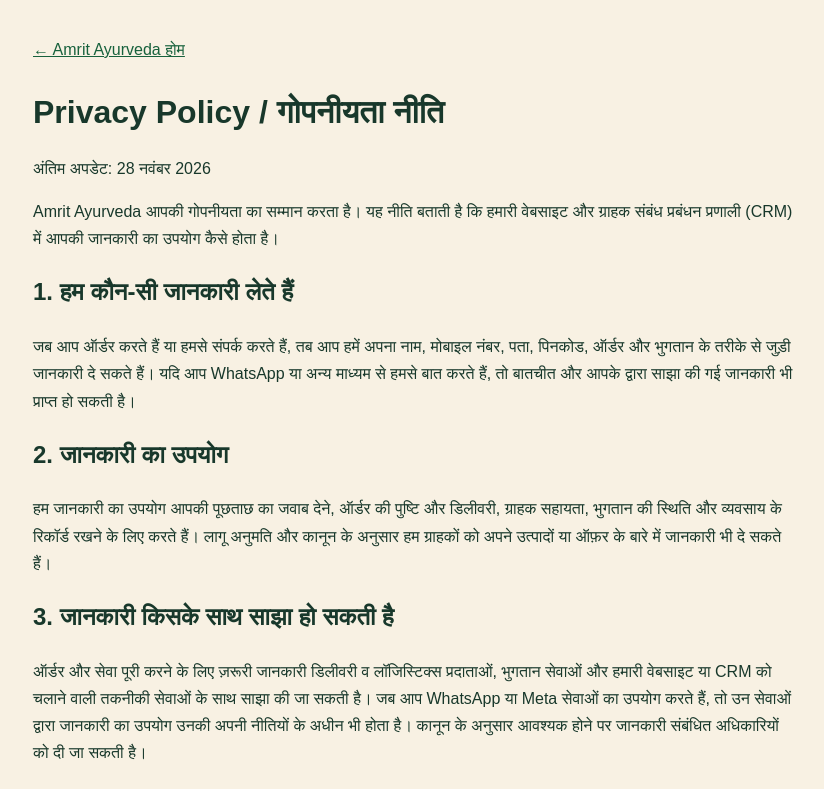
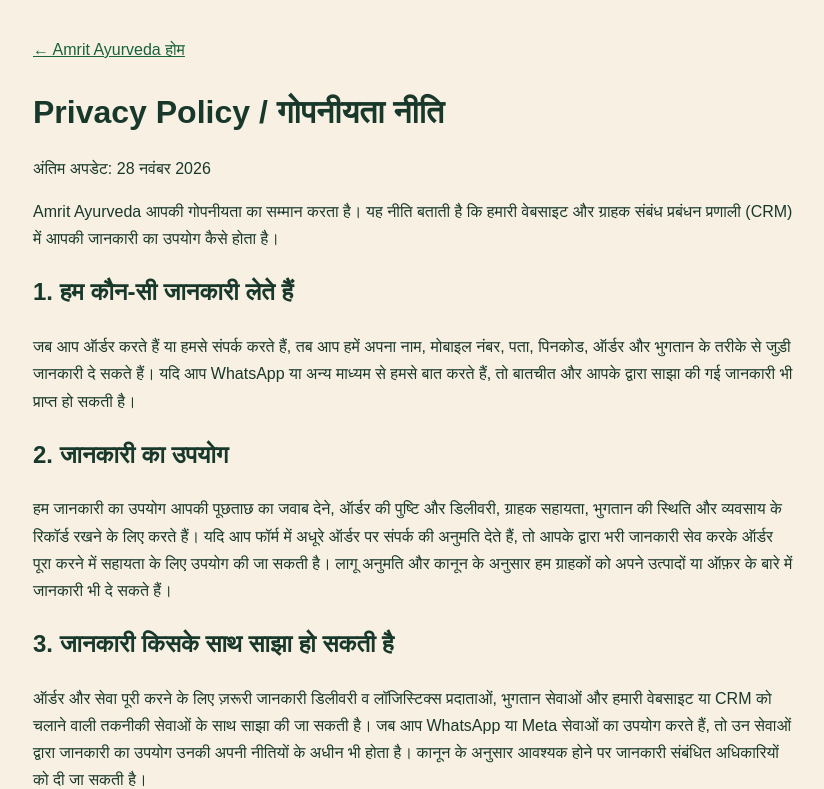
Before and after one commit to amritayurved/amrit, a Next.js app: page /privacy-policy in a window 1280 px wide. Shown: the top 789 px of the page, without its empty margins (227-1051 px from the left). Built offline with nearby package versions, Linux system fonts and the light colour scheme.

Commit message:
Describe optional incomplete checkout follow-up

```diff
--- a/app/privacy-policy/page.tsx
+++ b/app/privacy-policy/page.tsx
@@ -18,7 +18,7 @@ export default function PrivacyPolicy() {
       <p>जब आप ऑर्डर करते हैं या हमसे संपर्क करते हैं, तब आप हमें अपना नाम, मोबाइल नंबर, पता, पिनकोड, ऑर्डर और भुगतान के तरीके से जुड़ी जानकारी दे सकते हैं। यदि आप WhatsApp या अन्य माध्यम से हमसे बात करते हैं, तो बातचीत और आपके द्वारा साझा की गई जानकारी भी प्राप्त हो सकती है।</p>
 
       <h2>2. जानकारी का उपयोग</h2>
-      <p>हम जानकारी का उपयोग आपकी पूछताछ का जवाब देने, ऑर्डर की पुष्टि और डिलीवरी, ग्राहक सहायता, भुगतान की स्थिति और व्यवसाय के रिकॉर्ड रखने के लिए करते हैं। लागू अनुमति और कानून के अनुसार हम ग्राहकों को अपने उत्पादों या ऑफ़र के बारे में जानकारी भी दे सकते हैं।</p>
+      <p>हम जानकारी का उपयोग आपकी पूछताछ का जवाब देने, ऑर्डर की पुष्टि और डिलीवरी, ग्राहक सहायता, भुगतान की स्थिति और व्यवसाय के रिकॉर्ड रखने के लिए करते हैं। यदि आप फॉर्म में अधूरे ऑर्डर पर संपर्क की अनुमति देते हैं, तो आपके द्वारा भरी जानकारी सेव करके ऑर्डर पूरा करने में सहायता के लिए उपयोग की जा सकती है। लागू अनुमति और कानून के अनुसार हम ग्राहकों को अपने उत्पादों या ऑफ़र के बारे में जानकारी भी दे सकते हैं।</p>
 
       <h2>3. जानकारी किसके साथ साझा हो सकती है</h2>
       <p>ऑर्डर और सेवा पूरी करने के लिए ज़रूरी जानकारी डिलीवरी व लॉजिस्टिक्स प्रदाताओं, भुगतान सेवाओं और हमारी वेबसाइट या CRM को चलाने वाली तकनीकी सेवाओं के साथ साझा की जा सकती है। जब आप WhatsApp या Meta सेवाओं का उपयोग करते हैं, तो उन सेवाओं द्वारा जानकारी का उपयोग उनकी अपनी नीतियों के अधीन भी होता है। कानून के अनुसार आवश्यक होने पर जानकारी संबंधित अधिकारियों को दी जा सकती है।</p>
```
